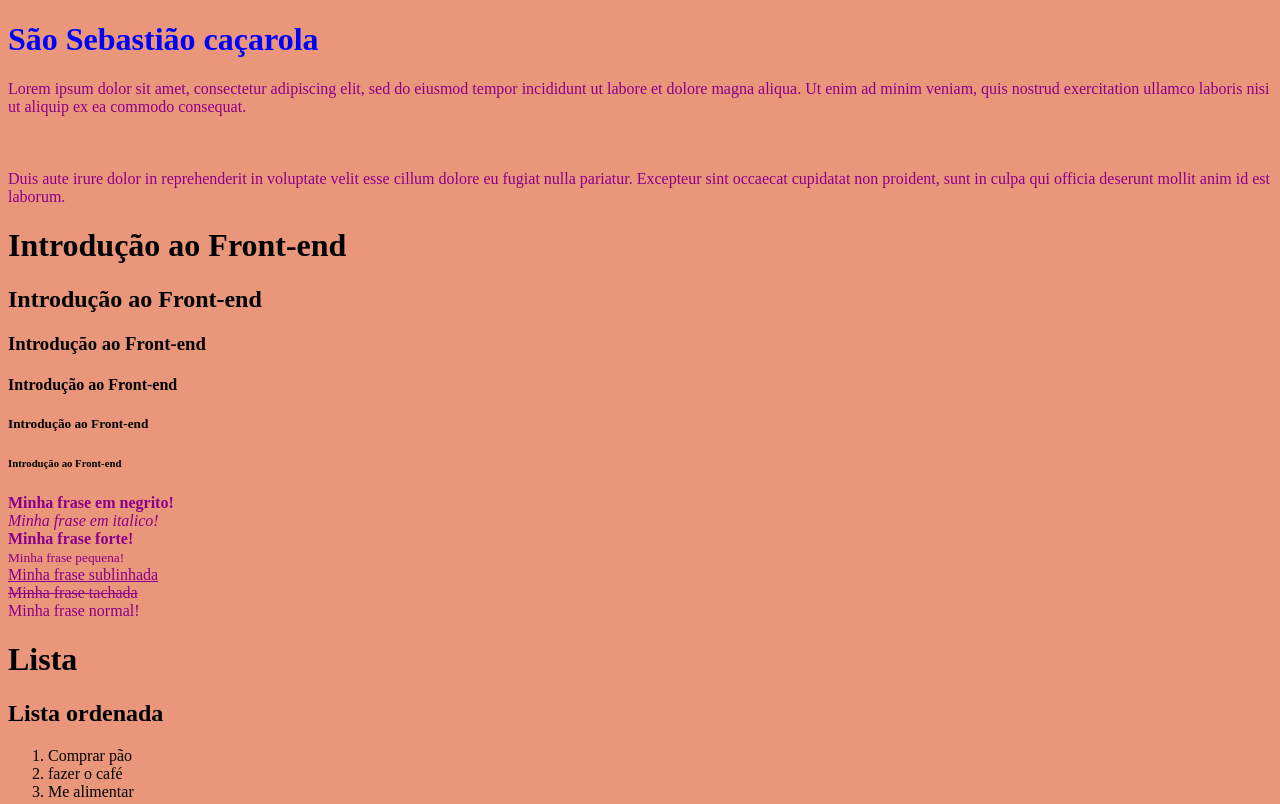
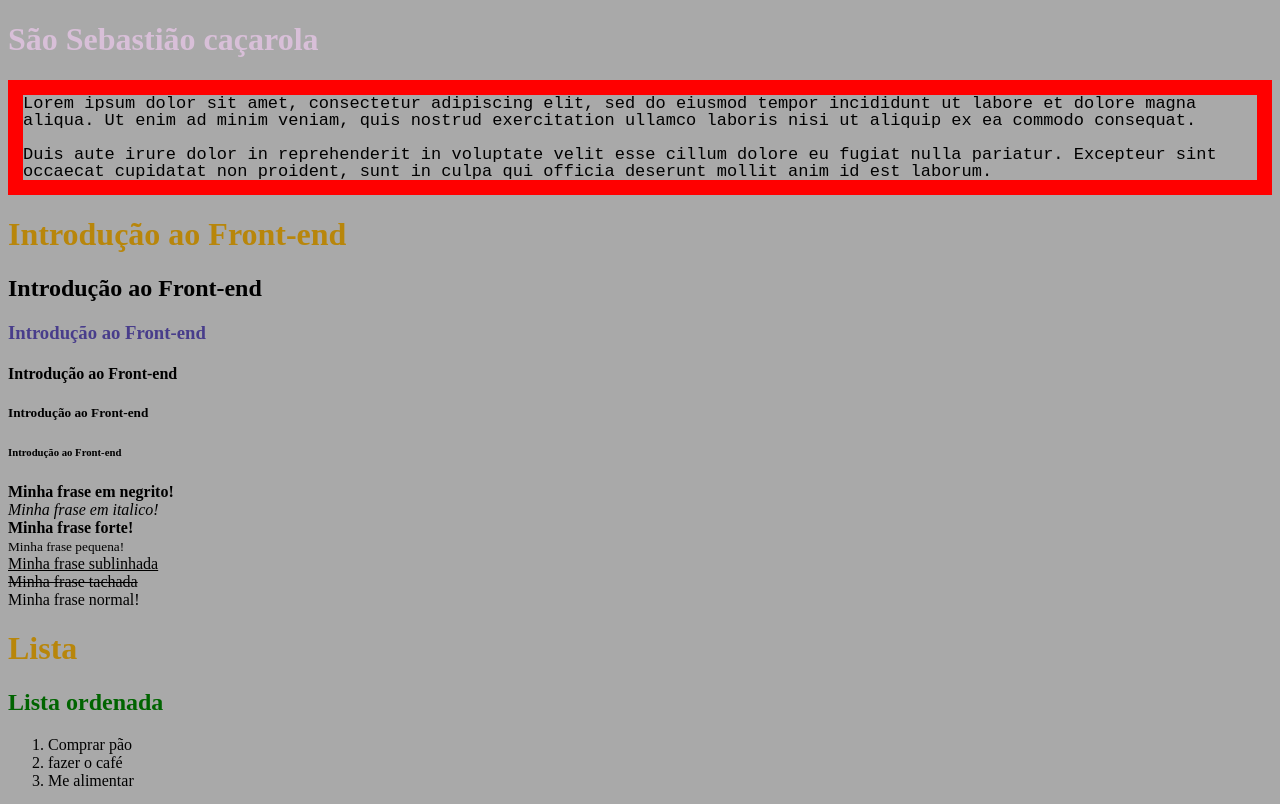
Before and after one commit to asilvaolabi/CFB-II-MODULO-I-HTML-CSS, a plain HTML site: page aula-4/index.html in a window 1280 px wide. Shown: the top 804 px of the page. Drawn offline with Linux system fonts and the light colour scheme.

Commit message:
Atualizando o repositório com a aula 4

```diff
--- a/aula-4/index.html
+++ b/aula-4/index.html
@@ -8,28 +8,30 @@
         <meta charset="utf-8">
         <style>
             body{
-                background-color: darksalmon;
+                background-color: darkgrey;
             }
-            p{
-                color: darkmagenta;
+            h1 {
+                color:darkgoldenrod;
             }
         </style>
+        <link rel="stylesheet" href="style.css">
     </head>
+
     <body>
-        <h1 style="color:blue">São Sebastião caçarola</h1>
-        <p>
+        <h1 id="titulo">São Sebastião caçarola</h1>
+        <p class="paragrafo">
             Lorem ipsum dolor sit amet,
             consectetur adipiscing elit, sed do eiusmod tempor incididunt ut labore et dolore magna aliqua.
             Ut enim ad minim veniam, quis nostrud exercitation ullamco laboris nisi ut aliquip ex ea commodo consequat.
             <!-- tag de quebra de linha -->
-            <br/><br/><br/><br/>
+            <br/><br/>
             Duis aute irure dolor in reprehenderit in voluptate velit esse cillum dolore eu fugiat nulla pariatur.
             Excepteur sint occaecat cupidatat non proident, sunt in culpa qui officia deserunt mollit anim id est laborum.
         </p>
 
         <h1>Introdução ao Front-end</h1>
         <h2>Introdução ao Front-end</h2>
-        <h3>Introdução ao Front-end</h3>
+        <h3 class="segundasListas">Introdução ao Front-end</h3>
         <h4>Introdução ao Front-end</h4>
         <h5>Introdução ao Front-end</h5>
         <h6>Introdução ao Front-end</h6>
@@ -51,28 +53,28 @@
 
         <!-- Listas -->
         <h1>Lista</h1>
-        <h2>Lista ordenada</h2>
+        <h2 class="primeirasListas">Lista ordenada</h2>
         <ol>
             <li>Comprar pão</li>
             <li>fazer o café</li>
             <li>Me alimentar</li>
         </ol>
 
-        <h2>Lista ordenada pelo número que eu quiser</h2>
+        <h2 class="primeirasListas">Lista ordenada pelo número que eu quiser</h2>
         <ol start="5">
             <li>Estudar</li>
             <li>Montar um portfolio</li>
             <li>Arrumar um emprego!!!</li>
         </ol>
 
-        <h2>Lista em ordem alfabética</h2>
+        <h2 class="segundasListas">Lista em ordem alfabética</h2>
         <ol type="a">
             <li>Estudar</li>
             <li>Montar um portfolio</li>
             <li>Arrumar um emprego!!!</li>
         </ol>
 
-        <h2>Lista em ordem de algarismo romano</h2>
+        <h2 class="segundasListas">Lista em ordem de algarismo romano</h2>
         <ol type="I">
             <li>Estudar</li>
             <li>Montar um portfolio</li>
--- a/aula-4/style.css
+++ b/aula-4/style.css
@@ -1,32 +1,21 @@
-body {
-    display: flex; /*alinhando itens um do lado do outro*/
-    align-items: center;
-    background-color: #EAEAEA;
-    height: 100vh;
+.primeirasListas{
+    color:darkgreen;
 }
 
-.container {
-    display: flex; /*alinhando itens um do lado do outro*/
-    width: 100%;
-    height: 300px;
+.segundasListas {
+    color:darkslateblue;
 }
 
-.item1 {
-    background-color: #ff0000;
-    width: 100%;
-    border: 30px solid #ffff00;
-    text-align: center;
+#titulo{
+    color:rgb(216,191,216);
 }
 
-.item2 {
-    background-color: #008000;
-    width: 100%;
-    border: 30px solid #ff000d;
-    text-align: center;
+.paragrafo{
+    font-size: 17px;
+    font-family: monospace;
+    line-height: 1;
+    border: 15px solid red;
+    /* border-width: 15px;
+    border: solid;
+    border-color: red; */
 }
-
-.item {
-    color: #FFFF;
-    font-weight: 500;
-    font-size: 80px;
-}
```
Also changed, not shown: aula-4/css.html (deleted, +0 -23 lines), 3 other files.
